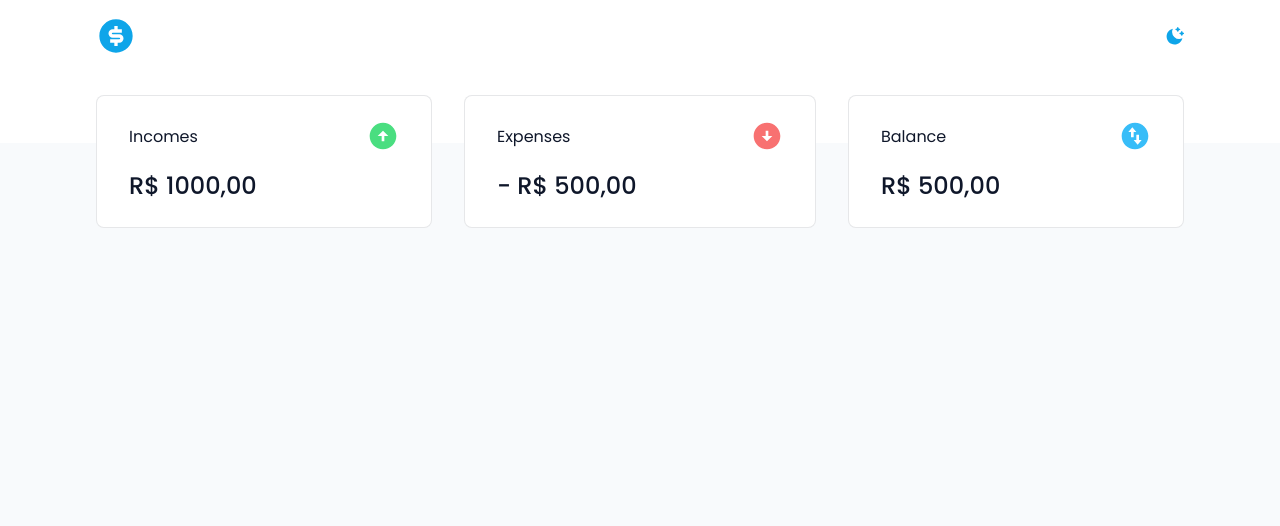
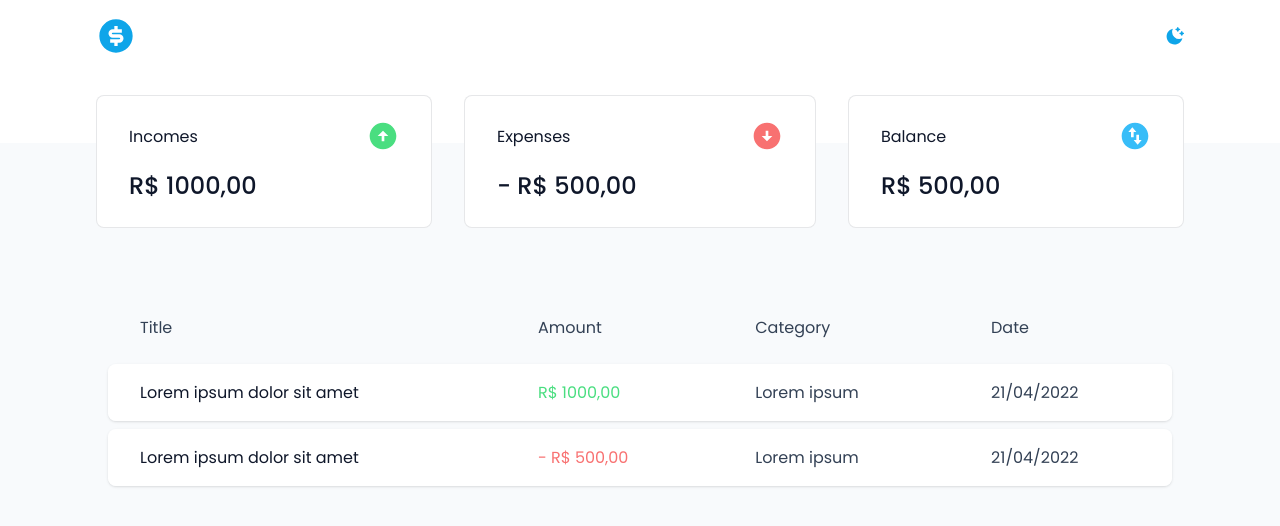
Before and after one commit to rafaelmfranca/react-expenses-control, a React (Vite) app: page / in a window 1280 px wide. Shown: the top 526 px of the page. Built offline with nearby package versions, Linux system fonts and the light colour scheme.

Commit message:
:sparkles: Add Transactions component

```diff
--- a/src/components/Overview/index.tsx
+++ b/src/components/Overview/index.tsx
@@ -1,11 +1,13 @@
 import React from 'react';
 import StyledOverview from './styles';
 import Summary from '../Summary/index';
+import Transactions from '../Transactions';
 
 const Overview: React.FC = () => {
   return (
     <StyledOverview>
       <Summary />
+      <Transactions />
     </StyledOverview>
   );
 };
--- /dev/null
+++ b/src/components/Transactions/index.tsx
@@ -0,0 +1,36 @@
+import React from 'react';
+import StyledTransactions from './styles';
+
+const Transactions: React.FC = () => {
+  return (
+    <StyledTransactions>
+      <table>
+        <thead>
+          <tr>
+            <th>Title</th>
+            <th>Amount</th>
+            <th>Category</th>
+            <th>Date</th>
+          </tr>
+        </thead>
+
+        <tbody>
+          <tr>
+            <td>Lorem ipsum dolor sit amet</td>
+            <td className="income">R$ 1000,00</td>
+            <td>Lorem ipsum</td>
+            <td>21/04/2022</td>
+          </tr>
+          <tr>
+            <td>Lorem ipsum dolor sit amet</td>
+            <td className="expense">- R$ 500,00</td>
+            <td>Lorem ipsum</td>
+            <td>21/04/2022</td>
+          </tr>
+        </tbody>
+      </table>
+    </StyledTransactions>
+  );
+};
+
+export default Transactions;
--- /dev/null
+++ b/src/components/Transactions/styles.ts
@@ -0,0 +1,48 @@
+import styled from 'styled-components';
+
+const StyledTransactions = styled.div`
+  margin-top: 4rem;
+
+  table {
+    margin: 0 auto;
+    width: 95%;
+    border-spacing: 0 0.5rem;
+    border-collapse: separate;
+
+    th {
+      font-weight: 400;
+      padding: 1rem 2rem;
+      text-align: left;
+      line-height: 1.5rem;
+    }
+
+    tbody tr {
+      border-radius: 0.5rem;
+      box-shadow: var(--shadow-md);
+    }
+
+    td {
+      padding: 1rem 2rem;
+      background: ${({ theme }) => theme.colors.shape};
+
+      &:first-of-type {
+        border-radius: 0.5rem 0 0 0.5rem;
+        color: ${({ theme }) => theme.colors.textTitle};
+      }
+
+      &:last-of-type {
+        border-radius: 0 0.5rem 0.5rem 0;
+      }
+
+      &.income {
+        color: var(--green-400);
+      }
+
+      &.expense {
+        color: var(--red-400);
+      }
+    }
+  }
+`;
+
+export default StyledTransactions;
--- a/src/styles/global.ts
+++ b/src/styles/global.ts
@@ -8,6 +8,8 @@ const GlobalStyle = createGlobalStyle`
 
     --green-400: #4ade80;
     --red-400: #f87171;
+
+    --shadow-md: 0 1px 3px 0 rgb(0 0 0 / 0.1), 0 1px 2px -1px rgb(0 0 0 / 0.1);
   }
 
   * {
```
